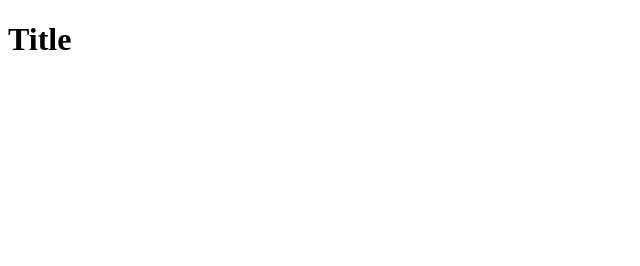
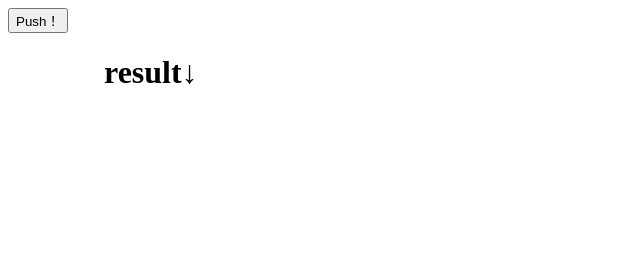
Before and after one commit to trkea/network, a plain HTML site: page index.html in a window 1280 px wide. Shown: the whole page, without its empty margins (0-640 px from the left). Drawn offline with Linux system fonts and the light colour scheme.

Commit message:
reformat html

```diff
--- a/index.html
+++ b/index.html
@@ -7,7 +7,8 @@
     <script type="text/javascript" src="js/network.js"></script>
   </head>
   <body>
-    <h1 onclick="makeMap()">Title</h1>
+    <button onclick="makeNetwork()">Push！</button>
+    <h1>&nbsp;&nbsp;&nbsp;&nbsp;&nbsp;&nbsp;&nbsp;&nbsp;&nbsp;&nbsp;&nbsp;&nbsp;result↓</h1>
     <canvas id="map"></canvas>
    </body>
 </html>
```
